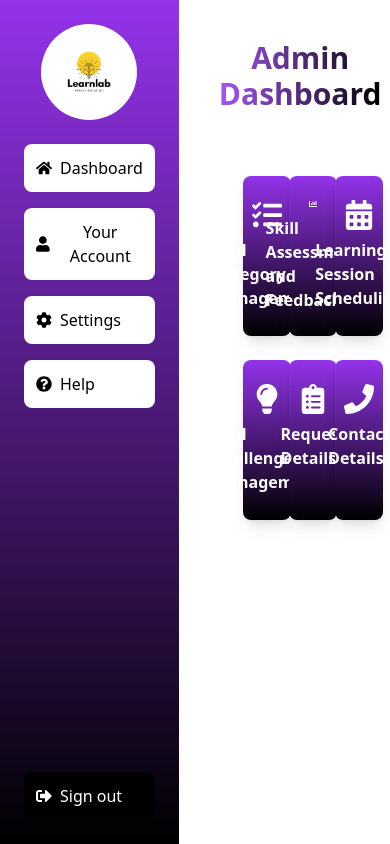
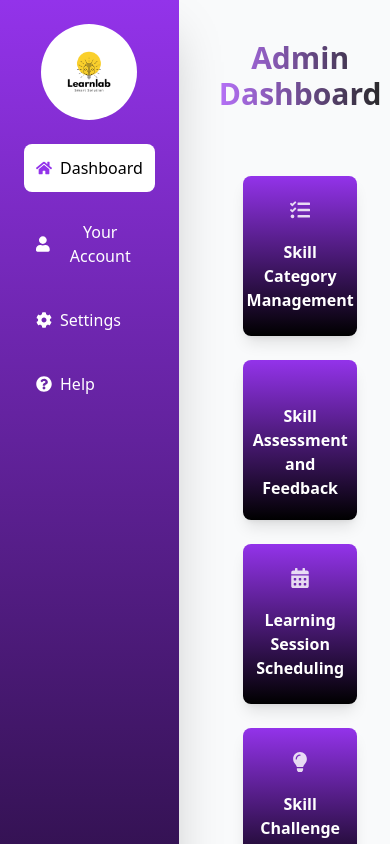
Before and after one commit to RavinduThilinaka/Learn-lab, a React (Create React App) app in the folder learnlab/: page /AdminManagementDashboard in a window 390 px wide. Shown: the top 844 px of the page. Built offline with nearby package versions, Linux system fonts and the light colour scheme.

Commit message:
add sign out button

```diff
--- a/learnlab/src/Dashboard/AdminDashboard.jsx
+++ b/learnlab/src/Dashboard/AdminDashboard.jsx
@@ -1,82 +1,152 @@
-
 import { FaHome, FaUser, FaCog, FaQuestionCircle, FaSignOutAlt, FaTasks, FaChartBar, FaCalendarAlt, FaLightbulb, FaClipboardList, FaPhone } from "react-icons/fa";
+import { useState } from "react";
 import Logo from "../Images/logo1.png"; // Adjust the path as needed
-import { Link } from "react-router-dom";
+import { Link, useNavigate } from "react-router-dom";
 
 export default function AdminManagementDashboard() {
+  const navigate = useNavigate();
+  const [isLoggingOut, setIsLoggingOut] = useState(false);
+  const [logoutProgress, setLogoutProgress] = useState(0);
+
+  const handleSignOut = () => {
+    setIsLoggingOut(true);
+
+    // Simulate a progress bar animation
+    const interval = setInterval(() => {
+      setLogoutProgress(prev => {
+        if (prev >= 100) {
+          clearInterval(interval);
+          // Clear all stored authentication data
+          localStorage.removeItem('token');
+          localStorage.removeItem('role');
+          localStorage.removeItem('name');
+          localStorage.removeItem('email');
+
+          // Redirect to login page after animation completes
+          setTimeout(() => navigate('/Login'), 300);
+          return 100;
+        }
+        return prev + 5;
+      });
+    }, 50);
+  };
+
   return (
-    <div className="flex min-h-screen">
+    <div className="flex min-h-screen bg-gray-50 relative">
+      {/* Full-screen logout overlay */}
+      {isLoggingOut && (
+        <div className="fixed inset-0 bg-black bg-opacity-90 z-50 flex flex-col items-center justify-center">
+          <div className="text-center">
+            <FaSignOutAlt className="text-white text-6xl mb-6 animate-bounce mx-auto" />
+            <h2 className="text-3xl font-bold text-white mb-4">Securing your session...</h2>
+            <p className="text-xl text-purple-300 mb-8">We're logging you out safely</p>
+
+            <div className="w-64 h-2 bg-gray-700 rounded-full mx-auto mb-2 overflow-hidden">
+              <div
+                className="h-full bg-gradient-to-r from-purple-500 to-pink-500 transition-all duration-100 ease-linear"
+                style={{ width: `${logoutProgress}%` }}
+              />
+            </div>
+            <p className="text-sm text-gray-400">{logoutProgress}% complete</p>
+          </div>
+        </div>
+      )}
+
       {/* Sidebar */}
-      <aside className="w-64 bg-gradient-to-b from-purple-600 to-black text-white p-6 flex flex-col justify-between">
+      <aside className="w-64 bg-gradient-to-b from-purple-600 to-black text-white p-6 flex flex-col justify-between transition-all duration-300 ease-in-out transform hover:shadow-2xl">
         <div>
           <div className="flex flex-col items-center mb-6">
             <img
               src={Logo}
               alt="Logo"
-              className="w-24 h-24 rounded-full bg-white p-2"
+              className="w-24 h-24 rounded-full bg-white p-2 transform hover:scale-110 transition-transform duration-300"
             />
           </div>
           <nav className="space-y-4">
-            <button className="w-full flex items-center gap-2 p-3 bg-white text-black rounded-lg">
-              <FaHome /> Dashboard
+            <button className="w-full flex items-center gap-2 p-3 bg-white text-black rounded-lg hover:bg-purple-100 transition-all duration-300 hover:shadow-md">
+              <FaHome className="text-purple-600" /> Dashboard
             </button>
-            <button className="w-full flex items-center gap-2 p-3 bg-white text-black rounded-lg">
+            <button className="w-full flex items-center gap-2 p-3 hover:bg-white hover:text-black rounded-lg transition-all duration-300 hover:shadow-md">
               <FaUser /> Your Account
             </button>
-            <button className="w-full flex items-center gap-2 p-3 bg-white text-black rounded-lg">
+            <button className="w-full flex items-center gap-2 p-3 hover:bg-white hover:text-black rounded-lg transition-all duration-300 hover:shadow-md">
               <FaCog /> Settings
             </button>
-            <button className="w-full flex items-center gap-2 p-3 bg-white text-black rounded-lg">
+            <button className="w-full flex items-center gap-2 p-3 hover:bg-white hover:text-black rounded-lg transition-all duration-300 hover:shadow-md">
               <FaQuestionCircle /> Help
             </button>
           </nav>
         </div>
-        <button className="w-full flex items-center gap-2 p-3 bg-black text-white rounded-lg">
-          <FaSignOutAlt /> Sign out
+        <button
+          onClick={handleSignOut}
+          className="w-full flex items-center gap-2 p-3 bg-black text-white rounded-lg hover:bg-red-600 transition-all duration-300 hover:shadow-lg group relative overflow-hidden"
+        >
+          <span className="relative z-10 flex items-center gap-2">
+            <FaSignOutAlt className="transform group-hover:rotate-180 transition-transform duration-300" />
+            Sign out
+          </span>
         </button>
       </aside>
 
-
       {/* Main Content */}
       <main className="flex-1 p-10">
-      <h1 className="text-3xl font-bold text-center bg-gradient-to-r from-purple-500 to-black text-transparent bg-clip-text">
+        <h1 className="text-3xl font-bold text-center bg-gradient-to-r from-purple-500 to-black text-transparent bg-clip-text animate-pulse">
           Admin Dashboard
         </h1>
-      <div className="grid grid-cols-3 gap-6 mt-10 p-6 rounded-lg">
+
+        <div className="grid grid-cols-1 md:grid-cols-2 lg:grid-cols-3 gap-6 mt-10 p-6 rounded-lg">
           {/* Skill Category Management Card */}
-        <Link to="/SkillCategoryForm" className="flex flex-col items-center p-6 h-40 bg-gradient-to-b from-purple-600 to-black shadow-lg rounded-lg">
-          <FaTasks className="text-white text-3xl" />
-          <p className="mt-2 font-semibold text-white">Skill Category Management</p>
+          <Link
+            to="/SkillCategoryForm"
+            className="flex flex-col items-center p-6 h-40 bg-gradient-to-b from-purple-600 to-black shadow-lg rounded-lg transform hover:scale-105 transition-all duration-300 hover:shadow-xl"
+          >
+            <FaTasks className="text-white text-3xl mb-3 animate-pulse" />
+            <p className="mt-2 font-semibold text-white text-center">Skill Category Management</p>
           </Link>
 
           {/* Skill Assessment and Feedback Card */}
-        <Link to="/FeedbackManagement" className="flex flex-col items-center p-6 h-40 bg-gradient-to-b from-purple-600 to-black shadow-lg rounded-lg">
-          <FaChartBar className="text-white text-3xl" />
-          <p className="mt-2 font-semibold text-white">Skill Assessment and Feedback</p>
+          <Link
+            to="/FeedbackManagement"
+            className="flex flex-col items-center p-6 h-40 bg-gradient-to-b from-purple-600 to-black shadow-lg rounded-lg transform hover:scale-105 transition-all duration-300 hover:shadow-xl"
+          >
+            <FaChartBar className="text-white text-3xl mb-3 animate-pulse" />
+            <p className="mt-2 font-semibold text-white text-center">Skill Assessment and Feedback</p>
           </Link>
 
           {/* Learning Session Scheduling Card */}
-        <Link to="/LearningSessionScheduling" className="flex flex-col items-center p-6 h-40 bg-gradient-to-b from-purple-600 to-black shadow-lg rounded-lg">
-          <FaCalendarAlt className="text-white text-3xl" />
-          <p className="mt-2 font-semibold text-white">Learning Session Scheduling</p>
+          <Link
+            to="/LearningSessionScheduling"
+            className="flex flex-col items-center p-6 h-40 bg-gradient-to-b from-purple-600 to-black shadow-lg rounded-lg transform hover:scale-105 transition-all duration-300 hover:shadow-xl"
+          >
+            <FaCalendarAlt className="text-white text-3xl mb-3 animate-pulse" />
+            <p className="mt-2 font-semibold text-white text-center">Learning Session Scheduling</p>
           </Link>
 
           {/* Skill Challenge Management Card */}
-        <Link to="/skillChallenge" className="flex flex-col items-center p-6 h-40 bg-gradient-to-b from-purple-600 to-black shadow-lg rounded-lg">
-          <FaLightbulb className="text-white text-3xl" />
-          <p className="mt-2 font-semibold text-white">Skill Challenge Management</p>
+          <Link
+            to="/skillChallenge"
+            className="flex flex-col items-center p-6 h-40 bg-gradient-to-b from-purple-600 to-black shadow-lg rounded-lg transform hover:scale-105 transition-all duration-300 hover:shadow-xl"
+          >
+            <FaLightbulb className="text-white text-3xl mb-3 animate-pulse" />
+            <p className="mt-2 font-semibold text-white text-center">Skill Challenge Management</p>
           </Link>
 
           {/* Request Details Card */}
-        <Link to="/request-details" className="flex flex-col items-center p-6 h-40 bg-gradient-to-b from-purple-600 to-black shadow-lg rounded-lg">
-          <FaClipboardList className="text-white text-3xl" />
-          <p className="mt-2 font-semibold text-white">Request Details</p>
+          <Link
+            to="/request-details"
+            className="flex flex-col items-center p-6 h-40 bg-gradient-to-b from-purple-600 to-black shadow-lg rounded-lg transform hover:scale-105 transition-all duration-300 hover:shadow-xl"
+          >
+            <FaClipboardList className="text-white text-3xl mb-3 animate-pulse" />
+            <p className="mt-2 font-semibold text-white text-center">Request Details</p>
           </Link>
 
           {/* Contact Details Card */}
-        <Link to="/contact-details" className="flex flex-col items-center p-6 h-40 bg-gradient-to-b from-purple-600 to-black shadow-lg rounded-lg">
-          <FaPhone className="text-white text-3xl" />
-          <p className="mt-2 font-semibold text-white">Contact Details</p>
+          <Link
+            to="/contact-details"
+            className="flex flex-col items-center p-6 h-40 bg-gradient-to-b from-purple-600 to-black shadow-lg rounded-lg transform hover:scale-105 transition-all duration-300 hover:shadow-xl"
+          >
+            <FaPhone className="text-white text-3xl mb-3 animate-pulse" />
+            <p className="mt-2 font-semibold text-white text-center">Contact Details</p>
           </Link>
         </div>
       </main>
```
Lines whose indentation alone changed are shown as unchanged.
